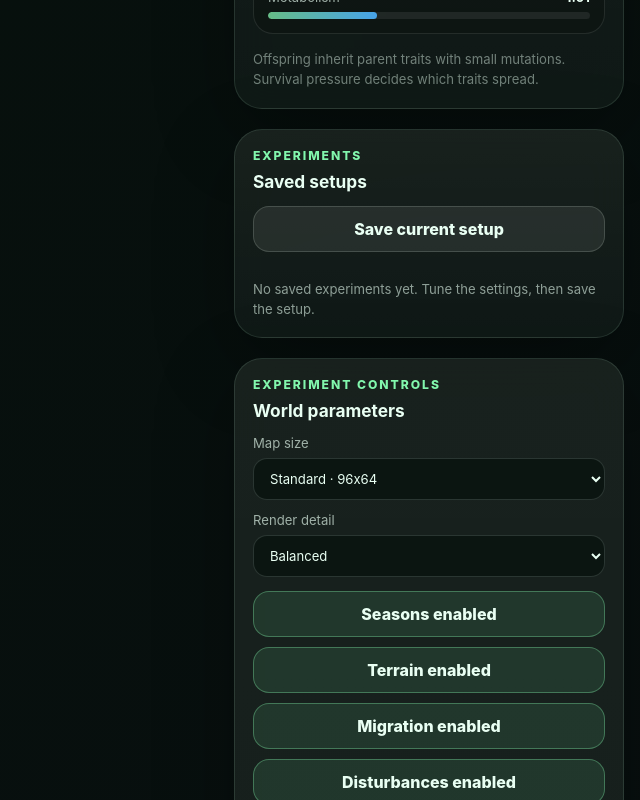
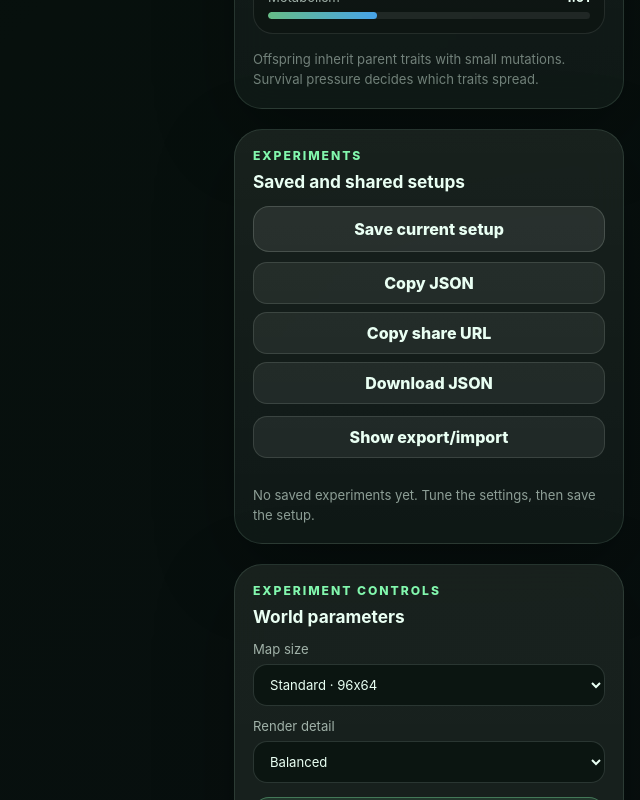
Before and after one commit to maurits2905/ecopulse, a React (Vite) app: page / in a window 1280 px wide. Shown: the part 2400-3200 px from the top of the page, without its empty margins (640-1280 px from the left). Built offline with nearby package versions, Linux system fonts and the light colour scheme.

Commit message:
Add experiment export import and share URLs

```diff
--- a/src/App.jsx
+++ b/src/App.jsx
@@ -18,9 +18,14 @@ import { getPresetSettings, PRESETS } from "./simulation/presets";
 import { evaluateScenario } from "./simulation/scenarios";
 import { updateWorld } from "./simulation/updateWorld";
 import {
+  createExperimentPayload,
+  decodeExperimentFromUrl,
   deleteExperiment,
+  downloadExperimentJson,
+  encodeExperimentForUrl,
   loadSavedExperiments,
-  saveExperiment
+  saveExperiment,
+  validateExperimentPayload
 } from "./utils/experiments";
 
 export default function App() {
@@ -31,14 +36,46 @@ export default function App() {
   const [worldView, setWorldView] = useState(() => createWorld(getPresetSettings("balanced")));
   const [inspected, setInspected] = useState(null);
   const [savedExperiments, setSavedExperiments] = useState(() => loadSavedExperiments());
+  const [importText, setImportText] = useState("");
+  const [copyStatus, setCopyStatus] = useState("");
+  const [importStatus, setImportStatus] = useState("");
 
   const worldRef = useRef(worldView);
   const animationRef = useRef(null);
   const frameCounterRef = useRef(0);
   const tickAccumulatorRef = useRef(0);
+  const skipPresetResetRef = useRef(false);
 
   const selectedPreset = useMemo(() => PRESETS[presetKey], [presetKey]);
   const scenario = useMemo(() => evaluateScenario(presetKey, worldView), [presetKey, worldView]);
+
+  const currentExperimentPayload = useMemo(
+    () =>
+      createExperimentPayload({
+        name: `${selectedPreset.label} · ${settings.worldWidth}x${settings.worldHeight}`,
+        presetKey,
+        settings
+      }),
+    [presetKey, selectedPreset.label, settings]
+  );
+
+  const exportText = useMemo(
+    () => JSON.stringify(currentExperimentPayload, null, 2),
+    [currentExperimentPayload]
+  );
+
+  function loadSettingsAsWorld(nextPresetKey, nextSettings) {
+    skipPresetResetRef.current = true;
+    setRunning(false);
+    setPresetKey(nextPresetKey ?? "balanced");
+    setSettings(nextSettings);
+    tickAccumulatorRef.current = 0;
+    setInspected(null);
+
+    const nextWorld = createWorld(nextSettings);
+    worldRef.current = nextWorld;
+    setWorldView({ ...nextWorld });
+  }
 
   const resetWorld = useCallback(() => {
     tickAccumulatorRef.current = 0;
@@ -55,27 +92,13 @@ export default function App() {
   }, []);
 
   const handleSaveExperiment = useCallback(() => {
-    const name = `${selectedPreset.label} · ${settings.worldWidth}x${settings.worldHeight}`;
-
-    const next = saveExperiment({
-      name,
-      presetKey,
-      settings
-    });
-
+    const next = saveExperiment(currentExperimentPayload);
     setSavedExperiments(next);
-  }, [presetKey, selectedPreset.label, settings]);
+    setCopyStatus("Setup saved locally.");
+  }, [currentExperimentPayload]);
 
   const handleLoadExperiment = useCallback((experiment) => {
-    setRunning(false);
-    setPresetKey(experiment.presetKey ?? "balanced");
-    setSettings(experiment.settings);
-    tickAccumulatorRef.current = 0;
-    setInspected(null);
-
-    const nextWorld = createWorld(experiment.settings);
-    worldRef.current = nextWorld;
-    setWorldView({ ...nextWorld });
+    loadSettingsAsWorld(experiment.presetKey ?? "balanced", experiment.settings);
   }, []);
 
   const handleDeleteExperiment = useCallback((id) => {
@@ -83,7 +106,74 @@ export default function App() {
     setSavedExperiments(next);
   }, []);
 
+  const handleCopyJson = useCallback(async () => {
+    try {
+      await navigator.clipboard.writeText(JSON.stringify(currentExperimentPayload, null, 2));
+      setCopyStatus("Setup JSON copied.");
+    } catch {
+      setCopyStatus("Could not copy JSON. Use the export text box instead.");
+    }
+  }, [currentExperimentPayload]);
+
+  const handleCopyShareUrl = useCallback(async () => {
+    try {
+      const encoded = encodeExperimentForUrl(currentExperimentPayload);
+      const url = new URL(window.location.href);
+
+      url.searchParams.set("experiment", encoded);
+
+      await navigator.clipboard.writeText(url.toString());
+      setCopyStatus("Share URL copied.");
+    } catch {
+      setCopyStatus("Could not copy share URL.");
+    }
+  }, [currentExperimentPayload]);
+
+  const handleDownloadJson = useCallback(() => {
+    downloadExperimentJson(currentExperimentPayload);
+    setCopyStatus("JSON downloaded.");
+  }, [currentExperimentPayload]);
+
+  const handleImportExperiment = useCallback(() => {
+    try {
+      const parsed = JSON.parse(importText);
+      const valid = validateExperimentPayload(parsed);
+
+      if (!valid) {
+        setImportStatus("Invalid EcoPulse setup JSON.");
+        return;
+      }
+
+      loadSettingsAsWorld(valid.presetKey ?? "balanced", valid.settings);
+      setImportStatus("Setup imported and loaded.");
+    } catch {
+      setImportStatus("Could not read JSON. Check that the pasted text is valid.");
+    }
+  }, [importText]);
+
   useEffect(() => {
+    const params = new URLSearchParams(window.location.search);
+    const encodedExperiment = params.get("experiment");
+
+    if (!encodedExperiment) return;
+
+    const sharedExperiment = decodeExperimentFromUrl(encodedExperiment);
+
+    if (!sharedExperiment) {
+      setImportStatus("Shared experiment URL could not be loaded.");
+      return;
+    }
+
+    loadSettingsAsWorld(sharedExperiment.presetKey ?? "balanced", sharedExperiment.settings);
+    setImportStatus("Shared experiment loaded from URL.");
+  }, []);
+
+  useEffect(() => {
+    if (skipPresetResetRef.current) {
+    skipPresetResetRef.current = false;
+    return;
+    }
+
     const presetSettings = getPresetSettings(presetKey);
     setSettings(presetSettings);
     tickAccumulatorRef.current = 0;
@@ -171,9 +261,18 @@ export default function App() {
           <EvolutionPanel stats={worldView.stats} />
           <ExperimentPanel
             savedExperiments={savedExperiments}
+            exportText={exportText}
+            importText={importText}
+            setImportText={setImportText}
+            copyStatus={copyStatus}
+            importStatus={importStatus}
             onSaveExperiment={handleSaveExperiment}
             onLoadExperiment={handleLoadExperiment}
             onDeleteExperiment={handleDeleteExperiment}
+            onCopyJson={handleCopyJson}
+            onCopyShareUrl={handleCopyShareUrl}
+            onDownloadJson={handleDownloadJson}
+            onImportExperiment={handleImportExperiment}
           />
           <SettingsPanel settings={settings} setSettings={setSettings} />
           <EventLog events={worldView.events} />
--- a/src/components/ExperimentPanel.jsx
+++ b/src/components/ExperimentPanel.jsx
@@ -1,19 +1,90 @@
+import { useRef, useState } from "react";
+
 export default function ExperimentPanel({
   savedExperiments,
+  exportText,
+  importText,
+  setImportText,
+  copyStatus,
+  importStatus,
   onSaveExperiment,
   onLoadExperiment,
-  onDeleteExperiment
+  onDeleteExperiment,
+  onCopyJson,
+  onCopyShareUrl,
+  onDownloadJson,
+  onImportExperiment
 }) {
+  const [showAdvanced, setShowAdvanced] = useState(false);
+  const textareaRef = useRef(null);
+
+  function selectExportText() {
+    textareaRef.current?.select();
+  }
+
   return (
     <section className="panel experiment-panel">
       <div className="panel-heading">
         <p className="eyebrow">Experiments</p>
-        <h2>Saved setups</h2>
+        <h2>Saved and shared setups</h2>
       </div>
 
       <button className="button save-button" onClick={onSaveExperiment}>
         Save current setup
       </button>
+
+      <div className="experiment-action-grid">
+        <button className="mini-action" onClick={onCopyJson}>
+          Copy JSON
+        </button>
+        <button className="mini-action" onClick={onCopyShareUrl}>
+          Copy share URL
+        </button>
+        <button className="mini-action" onClick={onDownloadJson}>
+          Download JSON
+        </button>
+      </div>
+
+      {copyStatus ? <p className="experiment-status">{copyStatus}</p> : null}
+
+      <button
+        type="button"
+        className="advanced-toggle"
+        onClick={() => setShowAdvanced((current) => !current)}
+      >
+        {showAdvanced ? "Hide export/import" : "Show export/import"}
+      </button>
+
+      {showAdvanced ? (
+        <div className="experiment-advanced">
+          <label className="experiment-textarea-label">
+            <span>Current setup JSON</span>
+            <textarea
+              ref={textareaRef}
+              value={exportText}
+              readOnly
+              onFocus={selectExportText}
+              rows={7}
+            />
+          </label>
+
+          <label className="experiment-textarea-label">
+            <span>Import setup JSON</span>
+            <textarea
+              value={importText}
+              onChange={(event) => setImportText(event.target.value)}
+              placeholder="Paste an EcoPulse setup JSON here..."
+              rows={7}
+            />
+          </label>
+
+          <button className="button save-button" onClick={onImportExperiment}>
+            Import and load setup
+          </button>
+
+          {importStatus ? <p className="experiment-status">{importStatus}</p> : null}
+        </div>
+      ) : null}
 
       <div className="experiment-list">
         {savedExperiments.length === 0 ? (
--- a/src/styles.css
+++ b/src/styles.css
@@ -1150,3 +1150,77 @@ input[type="range"] {
     rgba(255, 194, 102, 0.9)
   );
 }
+
+.experiment-action-grid {
+  display: grid;
+  grid-template-columns: 1fr;
+  gap: 8px;
+  margin-top: 10px;
+}
+
+.mini-action,
+.advanced-toggle {
+  border: 1px solid rgba(233, 255, 243, 0.12);
+  background: rgba(255, 255, 255, 0.065);
+  color: #e9fff3;
+  border-radius: 14px;
+  padding: 10px 12px;
+  font-weight: 800;
+}
+
+.mini-action:hover,
+.advanced-toggle:hover {
+  border-color: rgba(130, 247, 173, 0.3);
+  background: rgba(255, 255, 255, 0.09);
+}
+
+.advanced-toggle {
+  width: 100%;
+  margin-top: 12px;
+}
+
+.experiment-status {
+  margin: 10px 0 0;
+  color: rgba(186, 255, 208, 0.78);
+  font-size: 0.8rem;
+  line-height: 1.4;
+}
+
+.experiment-advanced {
+  display: grid;
+  gap: 12px;
+  margin-top: 14px;
+}
+
+.experiment-textarea-label {
+  display: grid;
+  gap: 7px;
+}
+
+.experiment-textarea-label span {
+  color: rgba(233, 255, 243, 0.62);
+  font-size: 0.8rem;
+}
+
+.experiment-textarea-label textarea {
+  width: 100%;
+  resize: vertical;
+  border: 1px solid rgba(233, 255, 243, 0.12);
+  background: rgba(0, 0, 0, 0.28);
+  color: rgba(233, 255, 243, 0.86);
+  border-radius: 14px;
+  padding: 10px;
+  font:
+    0.76rem ui-monospace,
+    SFMono-Regular,
+    Menlo,
+    Monaco,
+    Consolas,
+    monospace;
+  line-height: 1.45;
+}
+
+.experiment-textarea-label textarea:focus {
+  outline: none;
+  border-color: rgba(130, 247, 173, 0.34);
+}
--- a/src/utils/experiments.js
+++ b/src/utils/experiments.js
@@ -40,3 +40,67 @@ export function deleteExperiment(id) {
 
   return next;
 }
+
+export function createExperimentPayload({ name, presetKey, settings }) {
+  return {
+    app: "EcoPulse",
+    version: 1,
+    name,
+    presetKey,
+    settings,
+    exportedAt: new Date().toISOString(),
+  };
+}
+
+export function encodeExperimentForUrl(payload) {
+  const json = JSON.stringify(payload);
+  const encoded = btoa(unescape(encodeURIComponent(json)));
+
+  return encoded;
+}
+
+export function decodeExperimentFromUrl(value) {
+  try {
+    const json = decodeURIComponent(escape(atob(value)));
+    const parsed = JSON.parse(json);
+
+    return validateExperimentPayload(parsed);
+  } catch {
+    return null;
+  }
+}
+
+export function validateExperimentPayload(payload) {
+  if (!payload || typeof payload !== "object") return null;
+  if (payload.app !== "EcoPulse") return null;
+  if (!payload.settings || typeof payload.settings !== "object") return null;
+
+  return {
+    app: "EcoPulse",
+    version: payload.version ?? 1,
+    name: payload.name || "Imported EcoPulse setup",
+    presetKey: payload.presetKey || "balanced",
+    settings: payload.settings,
+    exportedAt: payload.exportedAt || null,
+  };
+}
+
+export function downloadExperimentJson(payload) {
+  const blob = new Blob([JSON.stringify(payload, null, 2)], {
+    type: "application/json",
+  });
+
+  const url = URL.createObjectURL(blob);
+  const anchor = document.createElement("a");
+
+  const safeName = (payload.name || "ecopulse-experiment")
+    .toLowerCase()
+    .replace(/[^a-z0-9]+/g, "-")
+    .replace(/(^-|-$)/g, "");
+
+  anchor.href = url;
+  anchor.download = `${safeName || "ecopulse-experiment"}.json`;
+  anchor.click();
+
+  URL.revokeObjectURL(url);
+}
```
